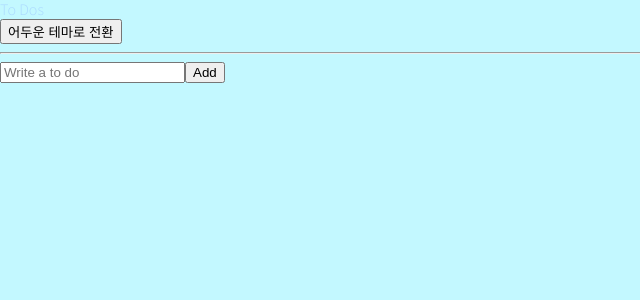
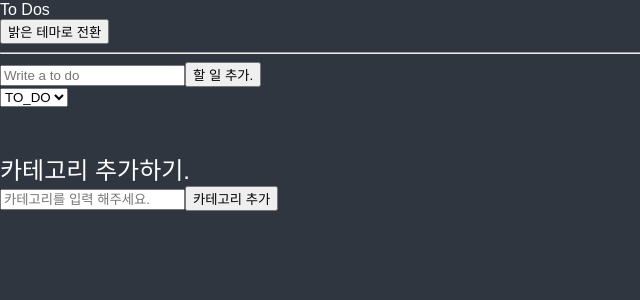
Before and after one commit to PastelBlue4/ToDoList_Recoil, a React (Create React App) app: page / in a window 1280 px wide. Shown: the top 300 px of the page, without its empty margins (0-640 px from the left). Built offline with nearby package versions, Linux system fonts and the light colour scheme.

Commit message:
[feat] filtering render :)

```diff
--- a/src/atoms.ts
+++ b/src/atoms.ts
@@ -8,7 +8,7 @@ export interface IToDo {
 
 export const isDarkAtom = atom({
   key: "isDark",
-  default: false,
+  default: true,
 });
 
 export const toDoState = atom<IToDo[]>({
@@ -17,6 +17,6 @@ export const toDoState = atom<IToDo[]>({
 });
 
 export const categoryState = atom({
-  key: "categorys",
-  default: ["TO_DO", "DOING", "DONE", "nothing", "그냥 하기싫은데"],
+  key: "categories",
+  default: ["TO_DO", "DOING", "DONE"],
 });
--- a/src/components/CreateCategory.tsx
+++ b/src/components/CreateCategory.tsx
@@ -1,5 +1,39 @@
+import { useForm } from "react-hook-form";
+import { useSetRecoilState } from "recoil";
+import styled from "styled-components";
+import { categoryState } from "../atoms";
+
+interface ICategoryForm {
+  category: string;
+}
+
+const StyledTitle = styled.h1`
+  font-size: 24px;
+  color: ${(props) => props.theme.textColor};
+  margin-top: 50px;
+`;
+
 function CreateCategory() {
-  return <></>;
+  const setCategory = useSetRecoilState(categoryState);
+  const { register, handleSubmit, setValue } = useForm<ICategoryForm>();
+
+  const handleCategorySubmit = ({ category }: ICategoryForm) => {
+    setCategory((oldCategries) => [...oldCategries, category]);
+
+    setValue("category", "");
+  };
+  return (
+    <>
+      <StyledTitle>카테고리 추가하기.</StyledTitle>
+      <form onSubmit={handleSubmit(handleCategorySubmit)}>
+        <input
+          {...register("category", { required: "카테고리를 입력 해주세요." })}
+          placeholder="카테고리를 입력 해주세요."
+        />
+        <button>카테고리 추가</button>
+      </form>
+    </>
+  );
 }
 
 export default CreateCategory;
--- a/src/components/CreateToDo.tsx
+++ b/src/components/CreateToDo.tsx
@@ -24,7 +24,7 @@ function CreateToDo() {
         })}
         placeholder="Write a to do"
       />
-      <button>Add</button>
+      <button>할 일 추가.</button>
     </form>
   );
 }
--- a/src/components/ToDo.tsx
+++ b/src/components/ToDo.tsx
@@ -34,7 +34,7 @@ function ToDo({ text, category, id }: IToDo) {
       <li>
         <span>{text}</span>
         {CanMovecategories.map((category, index) => (
-          <button key={category} name={category}>
+          <button key={category} name={category} onClick={onClick}>
             {category}
           </button>
         ))}
--- a/src/components/ToDoList.tsx
+++ b/src/components/ToDoList.tsx
@@ -1,11 +1,19 @@
+import { useState } from "react";
 import { useRecoilState, useRecoilValue } from "recoil";
-import { isDarkAtom, toDoState } from "../atoms";
+import { categoryState, isDarkAtom, toDoState } from "../atoms";
+import CreateCategory from "./CreateCategory";
 import CreateToDo from "./CreateToDo";
 import ToDo from "./ToDo";
 
 function ToDoList() {
   const toDos = useRecoilValue(toDoState);
+  const categories = useRecoilValue(categoryState);
+  const [currentCategory, setCurrentCategory] = useState("TO_DO");
   const [isDarkMode, setIsDarkMode] = useRecoilState(isDarkAtom);
+  const onInput = (e: React.FormEvent<HTMLSelectElement>) => {
+    setCurrentCategory(e.currentTarget.value);
+    console.log(e.currentTarget.value);
+  };
   const toggleTheme = () => setIsDarkMode((prev) => !prev);
   return (
     <div>
@@ -20,10 +28,21 @@ function ToDoList() {
       <hr />
       <CreateToDo />
       <ul>
-        {toDos.map((toDo) => (
-          <ToDo key={toDo.id} {...toDo} />
-        ))}
+        <select onInput={onInput}>
+          {categories.map((category) => (
+            <option key={category} value={category}>
+              {category}
+            </option>
+          ))}
+        </select>
+        {toDos
+          .filter((item) => item.category === currentCategory)
+          .map((toDo) => (
+            <ToDo key={toDo.id} {...toDo} />
+          ))}
       </ul>
+
+      <CreateCategory />
     </div>
   );
 }
```
